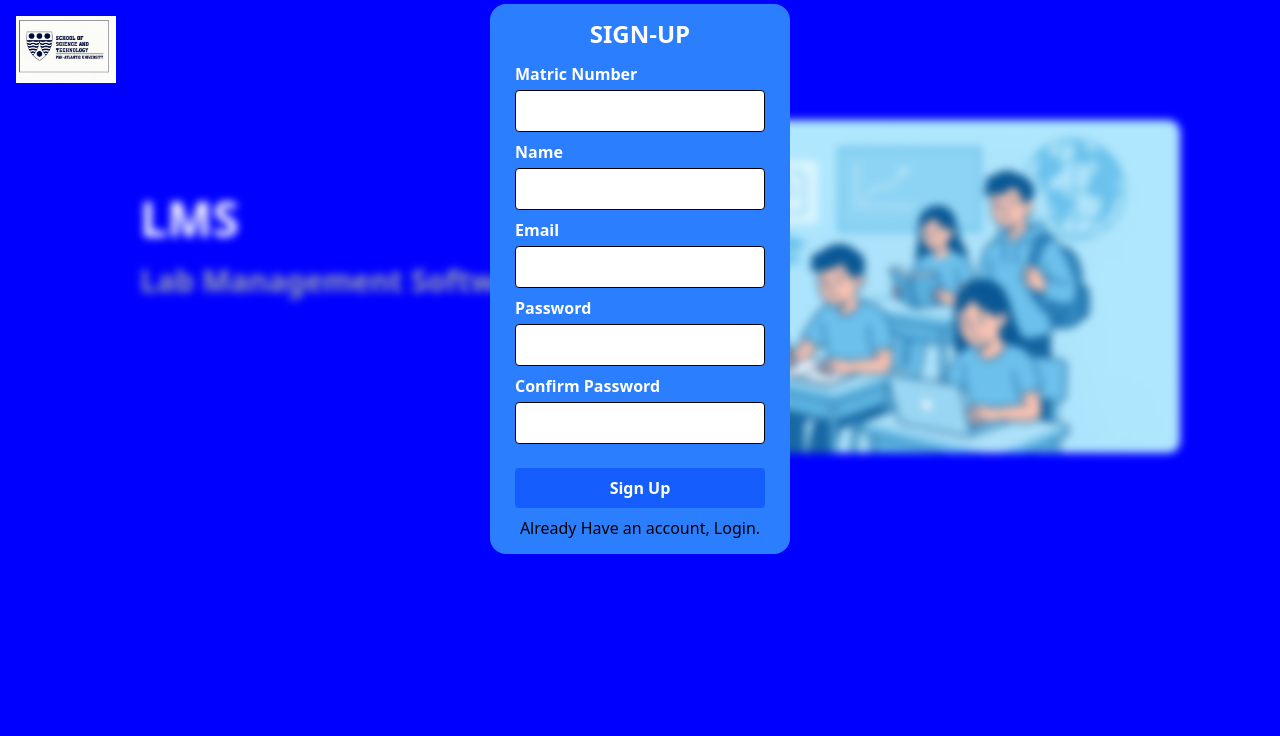
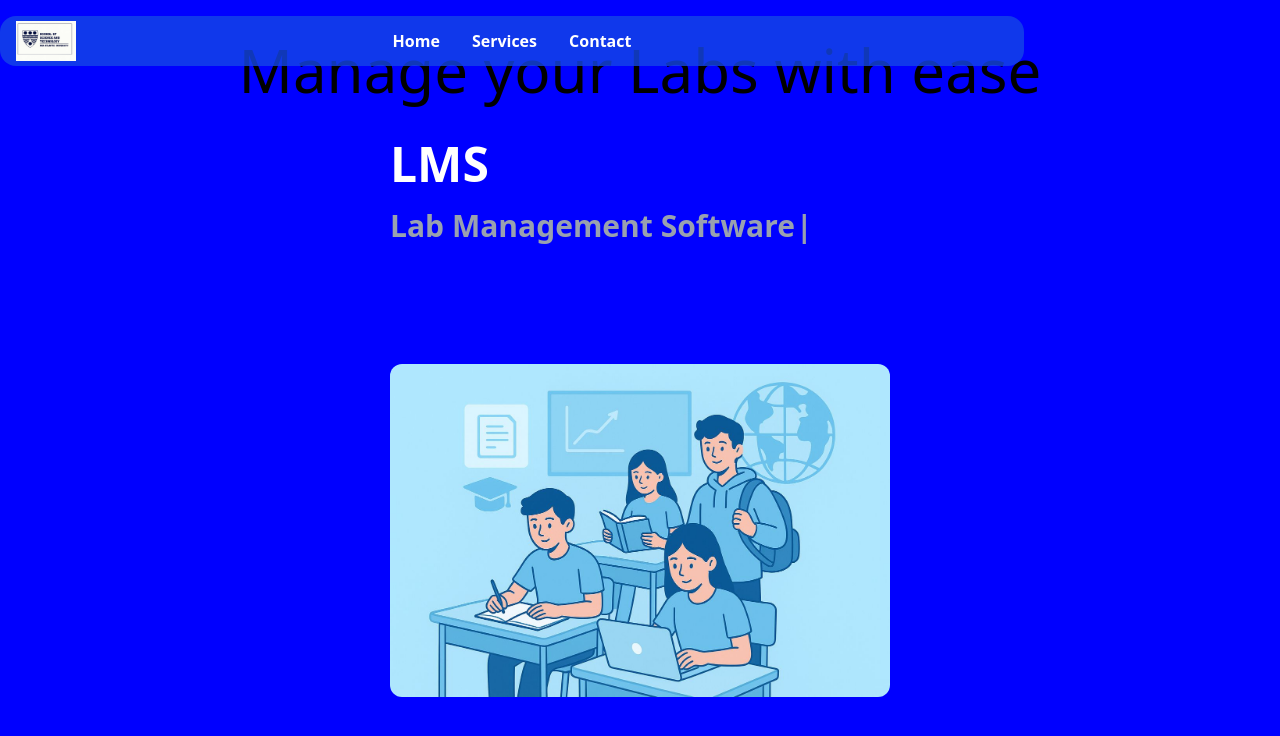
Before and after one commit to DOCTYPE-FRANCO/Lab-Management-Software, a React (Vite) app: page / in a window 1280 px wide. Shown: the top 736 px of the page. Built offline with nearby package versions, Linux system fonts and the light colour scheme.

Commit message:
ui redesign

```diff
--- a/src/Header.jsx
+++ b/src/Header.jsx
@@ -5,9 +5,9 @@ import Logo from "./assets/LG.jpg"
 
 function Header(){
     return(
-        <div className="flex flex-row justify-between items-center p-4 w-full fixed top-0 z-40">
-            <div>
-                <img src={Logo} className="w-[100px] "/>
+        <div className="flex flex-row justify-self-center justify-between items-center p-4 w-[80vw] h-[50px] fixed top-4 z-40 bg-blue-700/80 rounded-2xl">
+            <div className="overflow-hidden w-[60px] h-[40px]">
+                <img src={Logo} className="w-[100px] object-contain"/>
             </div>
 
             <Navbar />
--- /dev/null
+++ b/src/Herosection.jsx
@@ -0,0 +1,10 @@
+import React from "react";
+function Herosection(){
+    return(
+        <div>
+            <p className="md:text-6xl">Manage your Labs with ease</p>
+        </div>
+    );
+}
+
+export default Herosection;
--- a/src/Homepage.jsx
+++ b/src/Homepage.jsx
@@ -3,12 +3,12 @@ import Typewriter from "typewriter-effect";
 import Logo from "./assets/pau-logo.png"
 import Hero from "./assets/DMSHERO.jpg"
 import { motion } from "framer-motion";
-import LS from "./LS";
+import Herosection from "./Herosection";
 
 function Homepage(){
     return(
-        <div className="flex flex-col md:flex-row gap-10 justify-center items-center mt-30 md:mt-10">
-            <LS />
+        <div className="flex flex-col md:flex-col gap-10 justify-center items-center mt-30 md:mt-10">
+            <Herosection />
             <div className="flex flex-col md:w-[500px] w-[300px] gap-5">
                 <p className="text-white font-extrabold text-5xl">LMS</p>
                 <span className="text-gray-400 font-bold text-3xl">
--- a/src/LS.jsx
+++ b/src/LS.jsx
@@ -2,7 +2,7 @@ import React, {useState} from "react";
 import axios from "axios";
 import { BeatLoader } from "react-spinners";
 function LS (){
-    const [logged, setLogged] = useState(false)
+    const [logged, setLogged] = useState(true)
     const [haveAccount , setHaveAccount] = useState(false);
     const [Sdata, setSdata] = useState({
         matricNo: "",
@@ -40,7 +40,7 @@ function LS (){
                 setLogged(true);
 
             }else{
-                alert("Something Went wrong ], Try again")
+                alert("Something Went wrong , Try again")
             }
 
         }catch(error){
```
